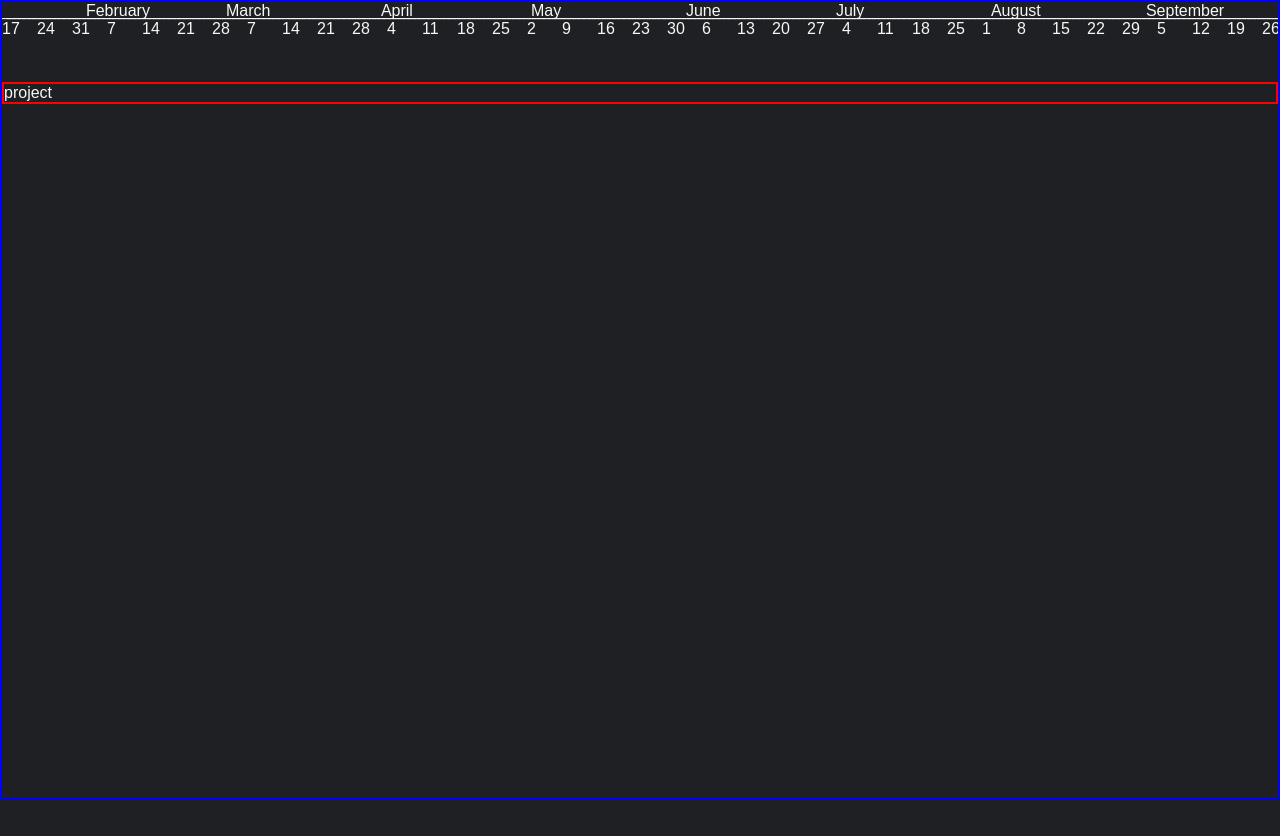
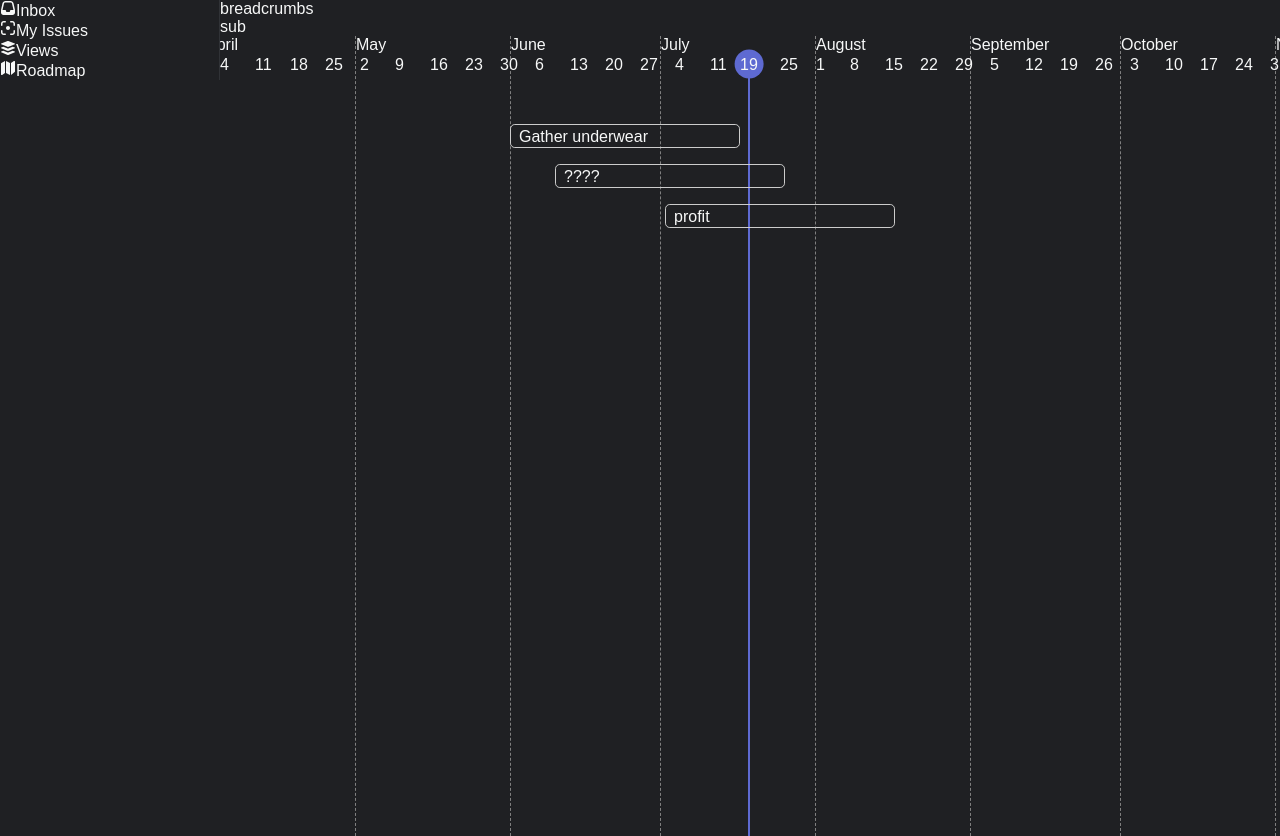
Before and after one commit to sashaikevich/magic, a React (Create React App) app: page / in a window 1280 px wide. Before the commit the page ends 800 px from the top, so only its background shows below. Built offline with nearby package versions, Linux system fonts and the light colour scheme.

Commit message:
checkpoint: positioned projects on the roadmap

```diff
--- a/src/App.tsx
+++ b/src/App.tsx
@@ -1,6 +1,6 @@
 import React from "react"
 
-import AppWrapper from "./components/AppWrapper"
+import LinearAppInterface from "./components/LinearAppInterface"
 import { ThemeProvider } from "styled-components"
 import {themes} from './globalStyles.js'
 
@@ -8,7 +8,7 @@ import {themes} from './globalStyles.js'
 function App() {
   return (
     <ThemeProvider theme={themes}>
-      <AppWrapper />
+      <LinearAppInterface />
     </ThemeProvider>
   )
 }
--- a/src/components/Day.tsx
+++ b/src/components/Day.tsx
@@ -4,36 +4,81 @@ import styled from "styled-components"
 
 interface Props {
   className: string
-  calendarDay: number
-  onMouseEnter: EventListener
   isFirstOfMonth: boolean
   isMonday: boolean
+  isToday: boolean
   day: dayjs.Dayjs
 }
 
-const Day: React.FC<Props> = function ({
-  calendarDay,
-  isFirstOfMonth,
-  isMonday,
-  day,
-}) {
+const Day = function ({ isFirstOfMonth, isMonday, isToday, day }: Props) {
+  let dayFormatted = day.format("YYYY-MM-DD")
   return (
-    <StyledDay>
-      _{isFirstOfMonth && day.format("MMMM")}
-      {isMonday && (
-        <>
-          {" "}
-          <br />
-          {day.format("D")}
-        </>
+    <StyledDayColumn
+      isFirstOfMonth={isFirstOfMonth}
+      onDragOver={e => {
+        e.preventDefault()
+        console.log(dayFormatted)
+      }}
+    >
+      {isFirstOfMonth ? day.format("MMMM") : ""}
+      {isMonday && <span className='monday'>{day.format("D")}</span>}
+      {isToday && (
+        <div className='today-indicator'>
+          <span className='today'>{day.format("D")}</span>
+          <span className='today-line'></span>
+        </div>
       )}
-    </StyledDay>
+    </StyledDayColumn>
   )
 }
 
-const StyledDay = styled.div`
-  width: 5px;
+const StyledDayColumn = styled.div<{ isFirstOfMonth: boolean }>`
+  width: var(--day-width);
+  height: 100%;
   flex-shrink: 0;
   user-select: none;
+  border-left: ${({ isFirstOfMonth }) =>
+    isFirstOfMonth && "1px dashed grey"}; // TODO add theme color
+  .monday {
+    position: absolute;
+    top: 1.25em;
+  }
+  .today-indicator {
+    position: relative;
+    height: 100%;
+    pointer-events: none;
+    transform: translateX(
+      calc(var(--day-width) * -2)
+    ); // fix position for indicator line
+
+    .today {
+      z-index: 100;
+      position: absolute;
+      top: 1.25em;
+      bottom: 0;
+
+      &:before {
+        content: "";
+        position: absolute;
+        width: 1.8em;
+        height: 1.8em;
+        background-color: var(--color-blue);
+        z-index: -1;
+        border-radius: 99999px;
+        left: 50%;
+        transform: translate(-50%, -0.4em);
+      }
+      &:after {
+        content: "";
+        position: absolute;
+        width: 2px;
+        height: 100%;
+        background-color: var(--color-blue);
+        z-index: -1;
+        left: 50%;
+        transform: translateX(-50%);
+      }
+    }
+  }
 `
 export default Day
--- a/src/components/AppWrapper.tsx
+++ b/src/components/LinearAppInterface.tsx
@@ -7,17 +7,17 @@ import GlobalStyle from "../globalStyles"
 import Sidebar from "./Sidebar"
 import Main from "./Main"
 
-const AppWrapper: React.FC = function () {
+const LinearAppInterface = function () {
   return (
-    <StyledWrapper>
+    <StyledInterface>
       <GlobalStyle />
-      {/* <Sidebar /> */}
+      <Sidebar />
       <Main />
-    </StyledWrapper>
+    </StyledInterface>
   )
 }
 
-const StyledWrapper = styled.div`
+const StyledInterface = styled.div`
   display: flex;
   flex-direction: row;
   width: 100%;
@@ -29,4 +29,4 @@ const StyledWrapper = styled.div`
   padding-right: env(safe-area-inset-right, 0px);
   padding-left: env(safe-area-inset-left, 0px);
 `
-export default AppWrapper
+export default LinearAppInterface
--- a/src/components/Main.tsx
+++ b/src/components/Main.tsx
@@ -1,91 +1,21 @@
-import React, { useLayoutEffect, useEffect, useRef } from "react"
+import React from "react"
 import styled from "styled-components"
-import dayjs from "dayjs"
-import { projects } from "../data/projects"
-import Day from "./Day"
-
-let range = 366
-const today = dayjs(new Date())
-let month = today.format("MMMM")
-let todayDate = today.date()
-let noPastDays = range / 2
-let earliestDate = dayjs(
-  new Date(today.year(), today.month(), todayDate - noPastDays)
-)
-let noFutureDays = range / 2
-let furthestDate = dayjs(
-  new Date(today.year(), today.month(), todayDate + noFutureDays)
-)
+import Roadmap from "./Roadmap"
 
 const Main = function () {
-  let roadmapRef = useRef<HTMLHeadingElement>(null)
-
-  // useEffect(() => {
-  //   let daysWrapper = document!
-  //     .querySelector("days-wrapper")
-  //     .getBoundingClientRect()
-  //   console.log(daysWrapper)
-  // }, [])
-
-  let arr = new Array(range).fill(null)
-  let prevHeaderMonth = ""
-  let isMonday = false
-  let isFirstOfMonth = false
   return (
-    <Roadmap ref={roadmapRef}>
-      {/* generate header  */}
-      {/* generate projects */}
-      {/* generate last placeholder row */}
-      <div className='days-wrapper'>
-        {arr.map((d, i) => {
-          let day = dayjs(
-            new Date(today.year(), today.month(), today.date() - range / 2 + i)
-          )
-          // render to UI if date is a monday
-          isMonday = day.day() === 1 ? true : false
-          // render to UI if first of month
-          isFirstOfMonth = day.date() === 1 ? true : false
-
-          return (
-            <Day
-              className='day'
-              key={i}
-              calendarDay={8}
-              onMouseEnter={() => {
-                console.log(i)
-                // return the date when dragging into here
-              }}
-              isFirstOfMonth={isFirstOfMonth}
-              isMonday={isMonday}
-              day={day}
-            />
-          )
-        })}
-      </div>
-      <div className='projects-wrapper'>project</div>
-    </Roadmap>
+    <StyledMain>
+      <header>
+        <div className='breadcrumbs'>breadcrumbs</div>
+      </header>
+      <div className='subheader'>sub</div>
+      <Roadmap />
+    </StyledMain>
   )
 }
 
-const Roadmap = styled.div`
-  width: 100%;
-  height: 100vh;
+const StyledMain = styled.div`
   overflow-x: hidden;
-  border: 2px solid blue;
-  position: relative;
-  .days-wrapper {
-    height: 100%;
-    display: flex;
-    overflow-x: auto;
-    flex-wrap: nowrap;
-  }
-  .projects-wrapper {
-    position: absolute;
-    left: 0;
-    right: 0;
-    top: 80px;
-    border: 2px solid red;
-  }
 `
 
 export default Main
--- /dev/null
+++ b/src/components/Roadmap.tsx
@@ -0,0 +1,125 @@
+import React, { useLayoutEffect, useRef } from "react"
+import styled from "styled-components"
+
+import dayjs from "dayjs"
+import { projects } from "../data/projects"
+import Day from "./Day"
+import RoadmapProject from "./RoadmapProject"
+
+let range = 366
+const today = dayjs(new Date())
+let month = today.format("MMMM")
+let todayDate = today.date()
+let noPastDays = range / 2
+let earliestDate = dayjs(
+  new Date(today.year(), today.month(), todayDate - noPastDays)
+)
+let noFutureDays = range / 2
+let furthestDate = dayjs(
+  new Date(today.year(), today.month(), todayDate + noFutureDays)
+)
+
+function Roadmap() {
+  let arr = new Array(range).fill(null)
+  let prevHeaderMonth = ""
+  let isMonday = false
+  let isToday = false
+  let isFirstOfMonth = false
+  const roadmapRef = useRef<HTMLDivElement>(null)
+  const scrollAreaRef = useRef<HTMLDivElement>(null)
+  const daysWrapperRef = useRef<HTMLDivElement>(null)
+
+  const centerRoadmapOnToday = function(){
+    let initialOffset =
+      (daysWrapperRef.current!.getBoundingClientRect().width -
+        roadmapRef.current!.getBoundingClientRect().width) /
+      2
+    scrollAreaRef.current!.scrollLeft = initialOffset
+  }
+
+  useLayoutEffect(() => {
+    centerRoadmapOnToday()
+  }, [])
+
+  return (
+    <StyledRoadmap className='roadmap' ref={roadmapRef}>
+      {/* generate header  */}
+      {/* generate projects */}
+      {/* generate last placeholder row */}
+      <div ref={scrollAreaRef} className='scroll-area'>
+        <div ref={daysWrapperRef} className='days-wrapper'>
+          {arr.map((d, i) => {
+            let day = dayjs(
+              new Date(
+                today.year(),
+                today.month(),
+                today.date() - range / 2 + i
+              )
+            )
+            // render to UI if date is a monday
+            isMonday = day.day() === 1 ? true : false
+            // render to UI if first of month
+            isFirstOfMonth = day.date() === 1 ? true : false
+            // highlight today on calendar
+            isToday =
+              day.format("YYYY-MM-DD") === today.format("YYYY-MM-DD")
+                ? true
+                : false
+
+            return (
+              <Day
+                className='day'
+                key={i}
+                isFirstOfMonth={isFirstOfMonth}
+                isMonday={isMonday}
+                isToday={isToday}
+                day={day}
+              />
+            )
+          })}
+        </div>
+        <div className='projects-wrapper'>
+          {projects.map((project, i) => {
+            return (
+              <RoadmapProject
+                project={project}
+                key={project.uuid}
+                earliestDate={earliestDate}
+              />
+            )
+          })}
+        </div>
+      </div>
+    </StyledRoadmap>
+  )
+}
+
+const StyledRoadmap = styled.div`
+  width: 100%;
+  height: max-content;
+  height: 100vh;
+  overflow-x: hidden;
+
+  .scroll-area {
+    overflow-x: auto;
+    height: 100%;
+    position: relative;
+    .days-wrapper {
+      display: flex;
+      height: 100%;
+      overflow-x: auto;
+      flex-wrap: nowrap;
+      width: fit-content;
+      overflow-x: visible;
+    }
+    .projects-wrapper {
+      position: absolute;
+      top: 3em;
+      left: 0;
+      right: 0;
+      height: auto;
+    }
+  }
+`
+
+export default Roadmap
--- /dev/null
+++ b/src/components/RoadmapProject.tsx
@@ -0,0 +1,41 @@
+import React from "react"
+import styled from "styled-components"
+import dayjs from "dayjs"
+
+import { Project } from "../data/projects" // TODO maybe move to a d.ts
+
+interface Props {
+  // className: string
+  // onMouseEnter: EventListener
+  earliestDate: dayjs.Dayjs
+  project: Project
+}
+
+const RoadmapProject = function (props: Props) {
+  let date1 = dayjs(props.project.startDate)
+  let date2 = dayjs(props.project.endDate)
+  let projLength = date2.diff(date1, "days")
+  let daysFromRangeStart = date1.diff(props.earliestDate, "days")
+
+  return (
+    <StyledRoadmapProject projLength={projLength} order={props.project.order} daysFromRangeStart={daysFromRangeStart}>
+      {props.project.title}
+    </StyledRoadmapProject>
+  )
+}
+
+const StyledRoadmapProject = styled.div<{ projLength: number; order: number; daysFromRangeStart:number }>`
+  height: 1.5em;
+  position: absolute;
+  line-height: 1;
+  padding: 0.25em 0.5em;
+  border: 1px solid #ccc;
+  border-radius: 0.3em;
+  width: ${props => "calc(" + props.projLength + " * var(--day-width))"};
+  top: ${props => "calc(" + props.order + " * (1.5em + 1em) )"};
+  left: ${props => "calc(" + props.daysFromRangeStart +"* var(--day-width))"};
+  overflow: hidden;
+  white-space: nowrap;
+
+`
+export default RoadmapProject
--- a/src/components/Sidebar.tsx
+++ b/src/components/Sidebar.tsx
@@ -5,7 +5,7 @@ import { menuData as menu } from "../data/menu"
 
 import MenuItem from "./MenuItem"
 
-const Sidebar: React.FC = function () {
+const Sidebar = function () {
   return (
     <StyledSidebar>
       {menu.map((item, index):ReactElement => {
--- /dev/null
+++ b/src/data/projects.tsx
@@ -0,0 +1,37 @@
+import * as dayjs from "dayjs"
+// TODO add real uuid
+
+export type Project = {
+  title: string
+  lead: string
+  uuid: number
+  startDate: dayjs.Dayjs | string
+  endDate: dayjs.Dayjs | string
+  order: number
+}
+export const projects: Project[] = [
+  {
+    title: "Gather underwear",
+    startDate: "2022-06-1",
+    endDate: "2022-07-17",
+    lead: "Gnome",
+    order: 1,
+    uuid: 1,
+  },
+  {
+    title: "????",
+    startDate: "2022-06-10",
+    endDate: "2022-07-26",
+    lead: "Gnome",
+    order: 2,
+    uuid: 2,
+  },
+  {
+    title: "profit",
+    lead: "Gnome",
+    startDate: "2022-07-2",
+    endDate: "2022-08-17",
+    order: 3,
+    uuid: 3,
+  },
+]
--- a/src/globalStyles.js
+++ b/src/globalStyles.js
@@ -8,13 +8,22 @@ export const themes = {
 }
 
 const GlobalStyle = createGlobalStyle`
+:root {
+  --color-blue: rgb(94, 106, 210);
+}
+
+.roadmap {
+  --day-width: 5px;
+  // add breakpoints to change the sizing
+}
+
 *{
   box-sizing: border-box;
   margin: 0;
   padding: 0;
 }
 body {
-  color: ${({ theme }) => theme.colors.dark.main};
+  color: ${props => props.theme.colors.dark.main};
   background-color: ${({ theme }) => theme.colors.dark.bg};
   width: 100%;
   overflow-x: hidden;
@@ -25,3 +34,18 @@ body {
 }`
 
 export default GlobalStyle
+
+// const GlobalStyles = createGlobalStyle`
+//   html {
+//     --space-sm: 8px;
+//     --space-md: 16px;
+//     @media (min-width: 1024px) {
+//       --space-sm: 16px;
+//       --space-md: 32px;
+//     }
+//   }
+// `;
+// // Elsewhere...
+// const Paragraph = styled.p`
+//   padding: var(--space-sm);
+// `;
```
Also changed, not shown: src/data/projects.js (deleted, +0 -10 lines).
